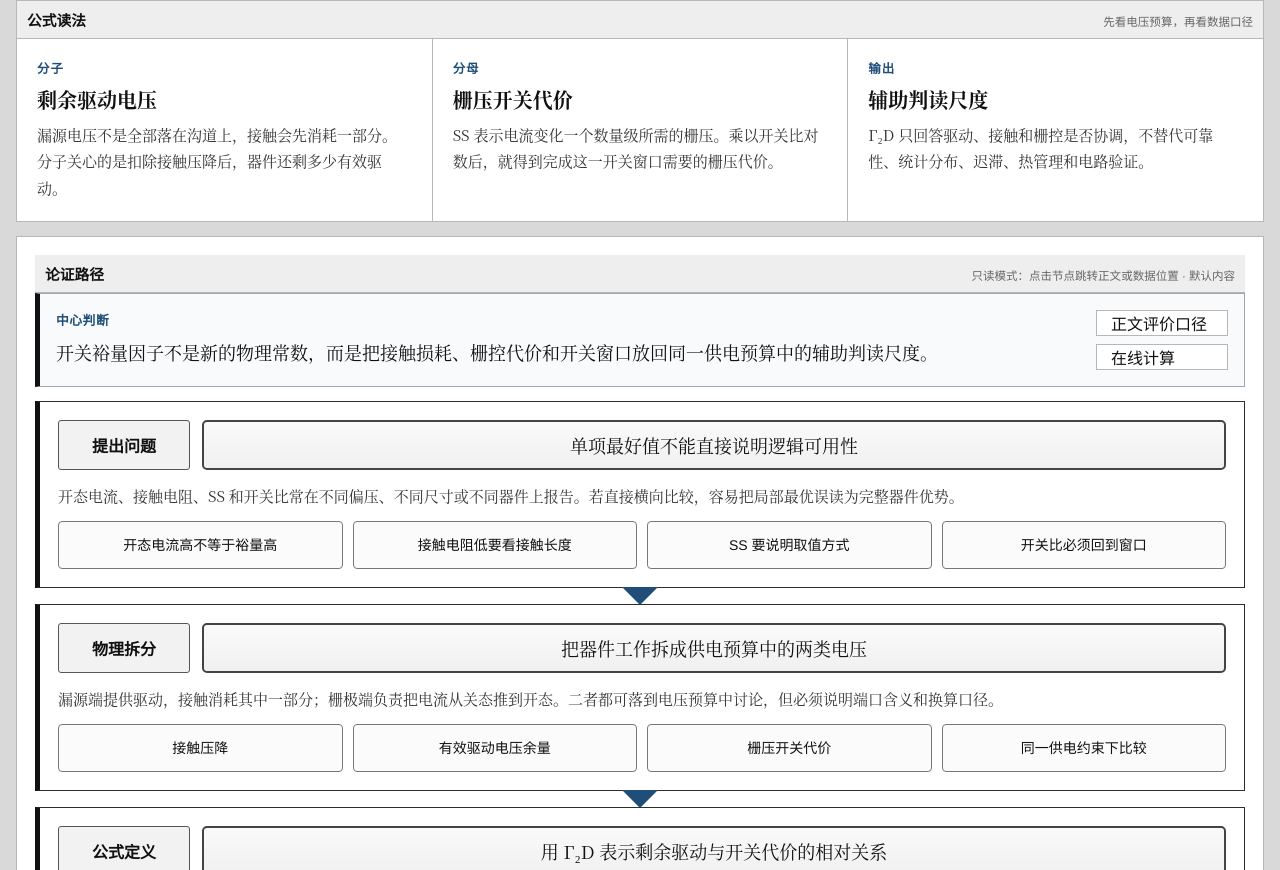
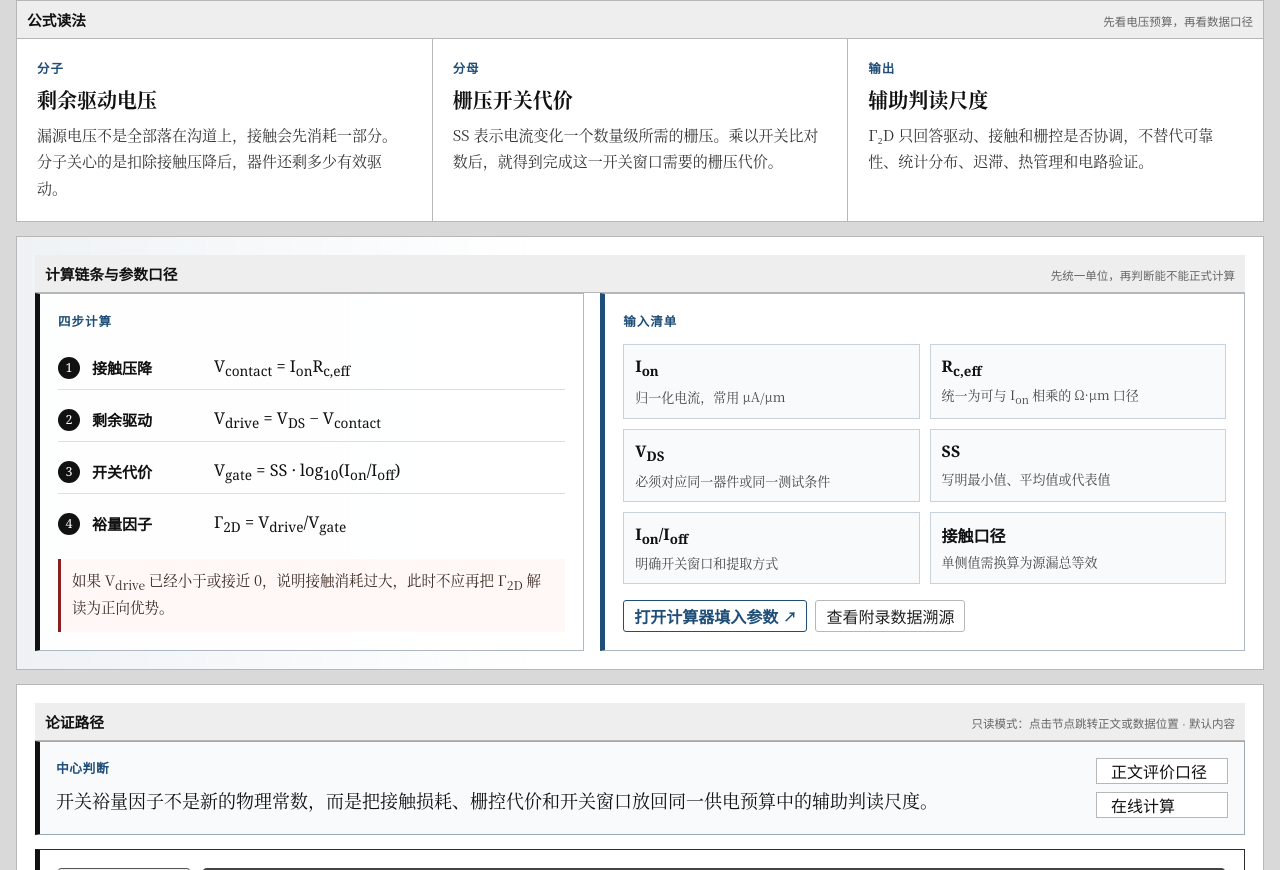
Before and after one commit to xiaoxinw50-debug/open, a website: page docs/appendix-map.html in a window 1280 px wide. Shown: the part 575-1445 px from the top of the page. Drawn offline with Linux system fonts and the light colour scheme.

Commit message:
Add formula protocol section

```diff
--- a/docs/appendix-map.html
+++ b/docs/appendix-map.html
@@ -4,7 +4,7 @@
     <meta charset="utf-8" />
     <meta name="viewport" content="width=device-width, initial-scale=1" />
     <title>公式附录思维导图 | 开关裕量因子</title>
-    <link rel="stylesheet" href="./styles.css?v=20260627-formula-page-polish" />
+    <link rel="stylesheet" href="./styles.css?v=20260627-formula-protocol" />
   </head>
   <body>
     <header class="site-hero">
@@ -17,10 +17,10 @@
           </div>
         </div>
         <div class="topbar-actions">
-          <a class="plain-link" href="./index.html?v=20260627-formula-page-polish">返回论文正文</a>
-          <a class="plain-link" href="./map.html?v=20260627-formula-page-polish">当前主线导图</a>
+          <a class="plain-link" href="./index.html?v=20260627-formula-protocol">返回论文正文</a>
+          <a class="plain-link" href="./map.html?v=20260627-formula-protocol">当前主线导图</a>
           <a class="plain-link calc-link" href="https://switch-margin-site.onrender.com/" target="_blank" rel="noreferrer">计算 Γ₂D</a>
-          <a class="plain-link" href="./draft-map.html?v=20260627-formula-page-polish">初稿导图</a>
+          <a class="plain-link" href="./draft-map.html?v=20260627-formula-protocol">初稿导图</a>
           <button class="ghost-button" id="toggle-appendix-edit" type="button">编辑导图</button>
           <button class="ghost-button" id="export-appendix-edits" type="button">导出导图数据</button>
           <button class="ghost-button" id="import-appendix-edits" type="button">导入导图数据</button>
@@ -99,6 +99,40 @@
           </div>
         </section>
 
+        <section class="map-panel formula-protocol-panel">
+          <div class="panel-title">
+            <span>计算链条与参数口径</span>
+            <small>先统一单位，再判断能不能正式计算</small>
+          </div>
+          <div class="formula-protocol-grid">
+            <article class="formula-chain-card">
+              <span class="formula-card-label">四步计算</span>
+              <ol>
+                <li><b>接触压降</b><em>V<sub>contact</sub> = I<sub>on</sub>R<sub>c,eff</sub></em></li>
+                <li><b>剩余驱动</b><em>V<sub>drive</sub> = V<sub>DS</sub> − V<sub>contact</sub></em></li>
+                <li><b>开关代价</b><em>V<sub>gate</sub> = SS · log<sub>10</sub>(I<sub>on</sub>/I<sub>off</sub>)</em></li>
+                <li><b>裕量因子</b><em>Γ<sub>2D</sub> = V<sub>drive</sub>/V<sub>gate</sub></em></li>
+              </ol>
+              <p>如果 V<sub>drive</sub> 已经小于或接近 0，说明接触消耗过大，此时不应再把 Γ<sub>2D</sub> 解读为正向优势。</p>
+            </article>
+            <article class="formula-input-card">
+              <span class="formula-card-label">输入清单</span>
+              <div class="formula-input-grid">
+                <span><b>I<sub>on</sub></b><small>归一化电流，常用 μA/μm</small></span>
+                <span><b>R<sub>c,eff</sub></b><small>统一为可与 I<sub>on</sub> 相乘的 Ω·μm 口径</small></span>
+                <span><b>V<sub>DS</sub></b><small>必须对应同一器件或同一测试条件</small></span>
+                <span><b>SS</b><small>写明最小值、平均值或代表值</small></span>
+                <span><b>I<sub>on</sub>/I<sub>off</sub></b><small>明确开关窗口和提取方式</small></span>
+                <span><b>接触口径</b><small>单侧值需换算为源漏总等效</small></span>
+              </div>
+              <div class="formula-protocol-actions">
+                <a class="plain-link calc-link" href="https://switch-margin-site.onrender.com/" target="_blank" rel="noreferrer">打开计算器填入参数</a>
+                <a class="plain-link" href="./index.html?item=p322">查看附录数据溯源</a>
+              </div>
+            </article>
+          </div>
+        </section>
+
         <section class="map-panel">
           <div class="panel-title">
             <span>论证路径</span>
@@ -125,7 +159,7 @@
       </section>
     </main>
 
-    <script src="./data/paper-data.js?v=20260627-formula-page-polish"></script>
-    <script src="./appendix-map.js?v=20260627-formula-page-polish"></script>
+    <script src="./data/paper-data.js?v=20260627-formula-protocol"></script>
+    <script src="./appendix-map.js?v=20260627-formula-protocol"></script>
   </body>
 </html>
--- a/docs/styles.css
+++ b/docs/styles.css
@@ -1555,6 +1555,146 @@ select:focus {
   line-height: 1.75;
 }
 
+.formula-protocol-panel {
+  background:
+    linear-gradient(90deg, rgba(31, 78, 121, 0.07), rgba(255, 255, 255, 0) 42%),
+    #fff;
+}
+
+.formula-protocol-grid {
+  display: grid;
+  grid-template-columns: minmax(0, 0.92fr) minmax(0, 1.08fr);
+  gap: 16px;
+  min-width: 0;
+}
+
+.formula-chain-card,
+.formula-input-card {
+  display: grid;
+  gap: 14px;
+  min-width: 0;
+  border: 1px solid #aeb8c2;
+  padding: 18px;
+  background: rgba(255, 255, 255, 0.9);
+}
+
+.formula-chain-card {
+  border-left: 5px solid #111;
+}
+
+.formula-input-card {
+  border-left: 5px solid var(--blue);
+}
+
+.formula-card-label {
+  color: var(--blue);
+  font-size: 0.78rem;
+  font-weight: 800;
+  letter-spacing: 0.08em;
+}
+
+.formula-chain-card ol {
+  display: grid;
+  gap: 9px;
+  margin: 0;
+  padding: 0;
+  list-style: none;
+  counter-reset: formula-step;
+}
+
+.formula-chain-card li {
+  position: relative;
+  display: grid;
+  grid-template-columns: 110px minmax(0, 1fr);
+  gap: 12px;
+  align-items: center;
+  min-width: 0;
+  border-bottom: 1px solid #d8e0e7;
+  padding: 8px 0 8px 34px;
+  counter-increment: formula-step;
+}
+
+.formula-chain-card li::before {
+  content: counter(formula-step);
+  position: absolute;
+  left: 0;
+  top: 50%;
+  display: grid;
+  width: 22px;
+  height: 22px;
+  place-items: center;
+  border-radius: 50%;
+  transform: translateY(-50%);
+  background: #111;
+  color: #fff;
+  font-family: Georgia, serif;
+  font-size: 0.78rem;
+}
+
+.formula-chain-card li:last-child {
+  border-bottom: 0;
+}
+
+.formula-chain-card b {
+  color: #111;
+  font-size: 0.94rem;
+}
+
+.formula-chain-card em {
+  min-width: 0;
+  color: #111;
+  font-family: Georgia, "Times New Roman", serif;
+  font-size: 1.02rem;
+  font-style: normal;
+  overflow-wrap: anywhere;
+}
+
+.formula-chain-card p {
+  margin: 0;
+  border-left: 3px solid #8b1e1e;
+  padding: 9px 11px;
+  background: #fff8f6;
+  color: #3a2a24;
+  font-family: var(--font-serif);
+  font-size: 14.5px;
+  line-height: 1.72;
+}
+
+.formula-input-grid {
+  display: grid;
+  grid-template-columns: repeat(2, minmax(0, 1fr));
+  gap: 10px;
+}
+
+.formula-input-grid span {
+  display: grid;
+  gap: 5px;
+  min-width: 0;
+  border: 1px solid #c7d2dc;
+  padding: 10px 11px;
+  background: #f8fafc;
+}
+
+.formula-input-grid b {
+  color: #111;
+  font-family: Georgia, "Times New Roman", serif;
+  font-size: 1rem;
+}
+
+.formula-input-grid small {
+  color: #444;
+  font-family: var(--font-serif);
+  font-size: 13px;
+  line-height: 1.55;
+}
+
+.formula-protocol-actions {
+  display: flex;
+  flex-wrap: wrap;
+  gap: 8px;
+  margin-top: 2px;
+}
+
 .appendix-map {
   display: grid;
   gap: 14px;
@@ -2069,6 +2209,8 @@ select:focus {
   .appendix-thesis-actions,
   .formula-reading-grid,
   .formula-meaning-grid,
+  .formula-protocol-grid,
+  .formula-input-grid,
   .mind-thesis-row,
   .mind-map,
   .mind-branches,
@@ -2139,6 +2281,17 @@ select:focus {
     padding: 16px;
   }
 
+  .formula-chain-card,
+  .formula-input-card {
+    padding: 15px;
+  }
+
+  .formula-chain-card li {
+    grid-template-columns: 1fr;
+    gap: 5px;
+    padding-left: 32px;
+  }
+
   .appendix-evidence-flow {
     gap: 8px;
   }
```
Also changed, not shown: docs/draft-map.html (+6 -6 lines), docs/index.html (+6 -6 lines), docs/map.html (+6 -6 lines).
